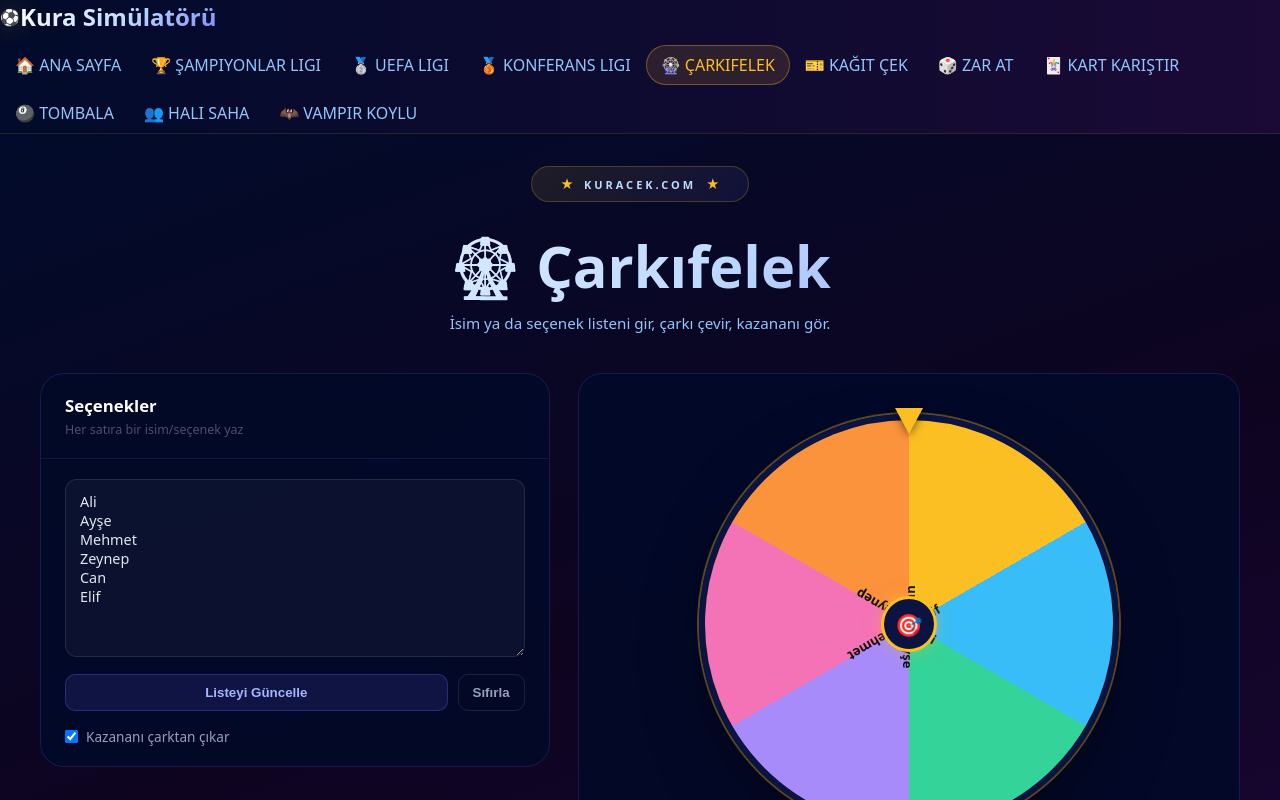
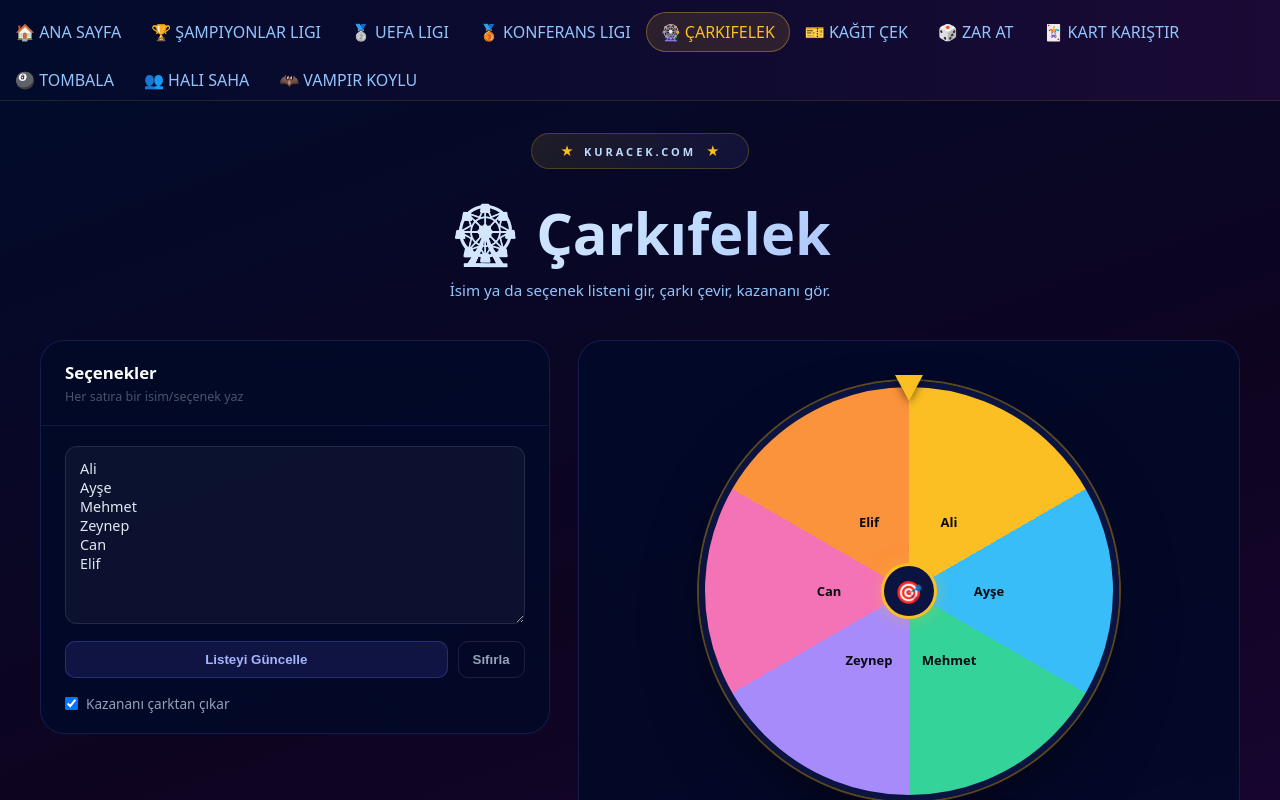
Before and after one commit to nalkapon/kura-cekimi, a React (Vite) app in the folder frontend/: page /carkifelek in a window 1280 px wide. Shown: the top 800 px of the page. Built offline with nearby package versions, Linux system fonts and the light colour scheme.

Commit message:
Carkifelek isim problemi cozuldu

```diff
--- a/frontend/src/App.tsx
+++ b/frontend/src/App.tsx
@@ -24,8 +24,7 @@ function App() {
         <nav className="app-nav">
           <div className="max-w-7xl mx-auto px-8 py-4 flex items-center justify-between">
             <NavLink to="/" className="flex items-center gap-3" style={{ textDecoration: 'none' }}>
-              <span className="text-3xl app-brand-ball">⚽</span>
-              <h1 className="text-xl font-black tracking-wide app-brand-title">Kura Simülatörü</h1>
+
 
             </NavLink>
             <div className="flex gap-6 app-nav-links">
--- a/frontend/src/pages/Wheelpage.tsx
+++ b/frontend/src/pages/Wheelpage.tsx
@@ -1,4 +1,4 @@
-import { useMemo, useRef, useState } from 'react';
+import { useMemo, useRef, useState, useEffect } from 'react';
 
 const SEGMENT_COLORS = ['#fbbf24', '#38bdf8', '#34d399', '#a78bfa', '#f472b6', '#fb923c'];
 
@@ -17,6 +17,22 @@ export default function WheelPage() {
   const wheelRef = useRef<HTMLDivElement>(null);
 
   const segAngle = options.length > 0 ? 360 / options.length : 0;
+
+  const [radiusPx, setRadiusPx] = useState(0);
+  useEffect(() => {
+    function update() {
+      const el = wheelRef.current;
+      if (!el) return;
+      const rect = el.getBoundingClientRect();
+      setRadiusPx(rect.width / 2);
+    }
+    update();
+    const el = wheelRef.current;
+    if (!el) return;
+    const ro = new ResizeObserver(() => update());
+    ro.observe(el);
+    return () => ro.disconnect();
+  }, [wheelRef]);
 
   function applyInput() {
     const list = rawInput.split('\n').map((s) => s.trim()).filter(Boolean);
@@ -152,16 +168,38 @@ export default function WheelPage() {
               >
                 {options.map((opt, i) => {
                   const angle = i * segAngle + segAngle / 2;
+                  // distance from center in px where label should sit (responsive)
+                  // place label near the middle of the wedge (closer to center)
+                  const dist = Math.max(40, Math.round(radiusPx * 0.38));
                   return (
-                    <div key={i} style={{
-                      position: 'absolute', left: '50%', top: '50%', width: '46%', height: 2,
-                      transform: `rotate(${angle}deg)`, transformOrigin: '0 0',
-                      display: 'flex', alignItems: 'center',
-                    }}>
+                    <div
+                      key={i}
+                      style={{
+                        position: 'absolute',
+                        left: '50%',
+                        top: '50%',
+                        transform: `translate(-50%,-50%) rotate(${angle}deg) translate(0, -${dist}px)`,
+                         transformOrigin: 'center center',
+                        display: 'flex',
+                        alignItems: 'center',
+                        justifyContent: 'center',
+                        pointerEvents: 'none',
+                      }}
+                    >
                       <span style={{
-                        marginLeft: 14, fontSize: options.length > 12 ? 10 : 13, fontWeight: 800,
+                        display: 'inline-block',
+                        transform: `rotate(${-angle}deg)`,
+                        transformOrigin: 'center',
+                        fontSize: options.length > 12 ? 10 : 13,
+                        fontWeight: 800,
                         color: pickTextColor(),
-                        maxWidth: 90, overflow: 'hidden', textOverflow: 'ellipsis', whiteSpace: 'nowrap',
+                        // limit width so label stays within slice center area
+                        maxWidth: Math.max(64, Math.round(radiusPx * 0.5)),
+                        padding: '0 4px',
+                        overflow: 'hidden',
+                        textOverflow: 'ellipsis',
+                        whiteSpace: 'nowrap',
+                        textAlign: 'center',
                       }}>{opt}</span>
                     </div>
                   );
```
